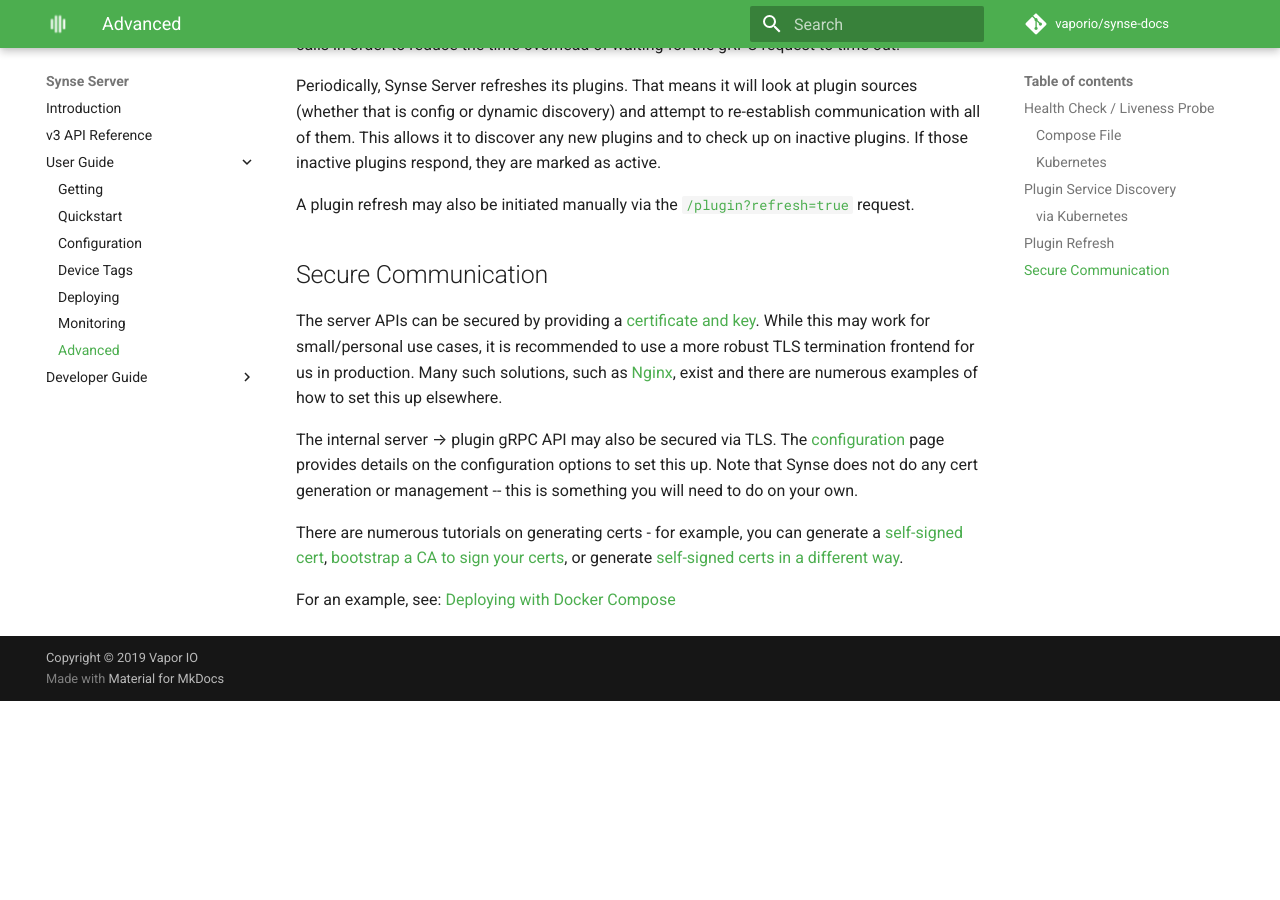
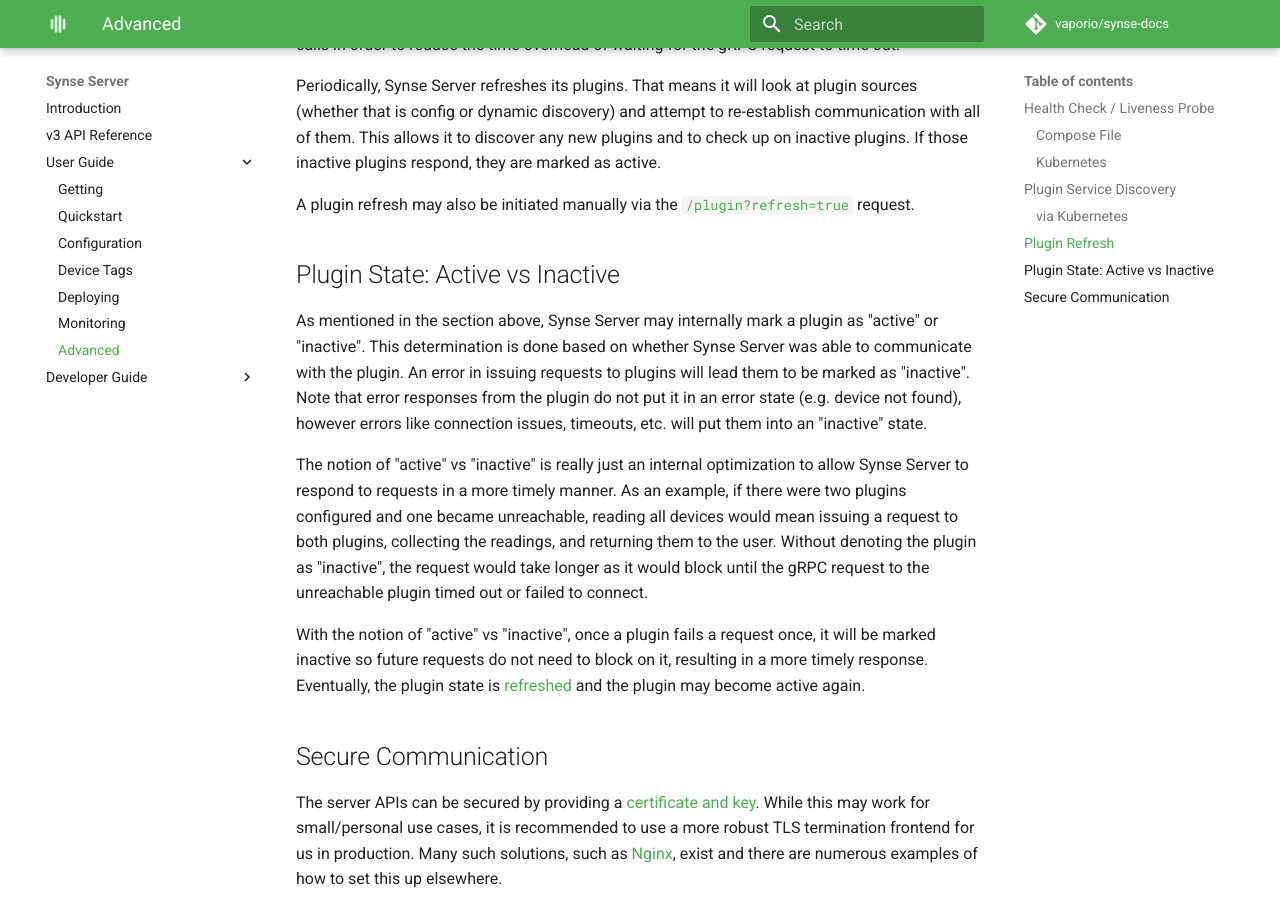
Before and after one commit to vapor-ware/synse-docs, an MkDocs documentation site: the page built from docs/server/user/advanced.md, in a window 1280 px wide and 900 px high, scrolled down 4088 px. Built offline with MkDocs 1.6.1 and Material for MkDocs 9.7.7, drawn with Linux system fonts in a browser that asks for light colours; comment, search, counter and statistics services are not loaded; before the commit the page ends 4789 px from its top, so only the background shows below that.

Commit message:
docs: add additional docs as clarification around various topics

```diff
--- a/docs/server/user/advanced.md
+++ b/docs/server/user/advanced.md
@@ -205,6 +205,24 @@
 
 A plugin refresh may also be initiated manually via the [`/plugin?refresh=true`](../api.v3.md#plugins) request.
 
+## Plugin State: Active vs Inactive
+
+As mentioned in the section above, Synse Server may internally mark a plugin as "active" or "inactive". This
+determination is done based on whether Synse Server was able to communicate with the plugin. An error in
+issuing requests to plugins will lead them to be marked as "inactive". Note that error responses from the
+plugin do not put it in an error state (e.g. device not found), however errors like connection issues, timeouts,
+etc. will put them into an "inactive" state.
+
+The notion of "active" vs "inactive" is really just an internal optimization to allow Synse Server to respond
+to requests in a more timely manner. As an example, if there were two plugins configured and one became
+unreachable, reading all devices would mean issuing a request to both plugins, collecting the readings, and
+returning them to the user. Without denoting the plugin as "inactive", the request would take longer as it
+would block until the gRPC request to the unreachable plugin timed out or failed to connect.
+
+With the notion of "active" vs "inactive", once a plugin fails a request once, it will be marked inactive
+so future requests do not need to block on it, resulting in a more timely response. Eventually, the plugin
+state is [refreshed](#plugin-refresh) and the plugin may become active again.
+
 ## Secure Communication
 
 The server APIs can be secured by providing a [certificate and key](configuration.md#ssl). While
--- a/mkdocs.yml
+++ b/mkdocs.yml
@@ -67,6 +67,7 @@
         - Device Configuration: sdk/user/configuration.device.md
       - Advanced: sdk/user/advanced.md
       - Tutorial: sdk/user/tutorial.md
+      - 'Q & A': sdk/user/questions.md
     - Developer Guide:
       - Setup: sdk/developer/setup.md
       - Testing: sdk/developer/testing.md
```
Also changed, not shown: docs/sdk/user/concepts.md (+3 -1 lines), docs/sdk/user/questions.md (added, +22 -0 lines).
